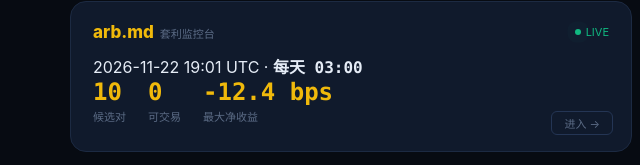
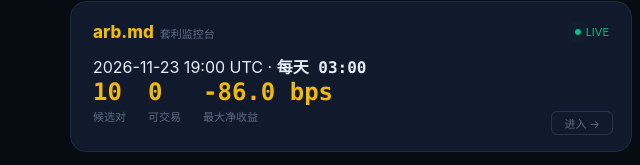
Before and after one commit to bigmiaoman-svg/bigmiaoman-svg.github.io, a plain HTML site: page index.html in a window 1280 px wide. Shown: the part 377-542 px from the top of the page, 0-640 px from the left. Drawn offline with Linux system fonts and the light colour scheme.

Commit message:
deploy jinse_built.html 2026-11-23 19:01 UTC

```diff
--- a/index.html
+++ b/index.html
@@ -190,7 +190,7 @@ function applyTheme(t){document.documentElement.setAttribute('data-theme',t);doc
 document.getElementById('themeBtn').onclick=()=>applyTheme(document.documentElement.getAttribute('data-theme')==='light'?'dark':'light');
 
 /* ===== 四站摘要（build_site.py 注入真实数据） ===== */
-const SUMMARY = {"arb": {"cand": 10, "ok": 0, "net": "-12.4 bps", "ts": "2026-11-22T19:01", "freq": "每天 03:00"}, "hunt": {"total": 358, "ai": 235, "tags": "AI/游戏/基建/RWA", "freq": "RootData 3 天 + PureAlpha 12h", "ts_rd": "2026-09-14", "ts_pa": "2026-11-23T16:15:03Z"}, "pump": {"new": 3, "move": 3, "hot": "fone", "freq": "云端每 15 分钟", "ts": "2026-11-23T13:42"}};
+const SUMMARY = {"arb": {"cand": 10, "ok": 0, "net": "-86.0 bps", "ts": "2026-11-23T19:00", "freq": "每天 03:00"}, "hunt": {"total": 358, "ai": 235, "tags": "AI/游戏/基建/RWA", "freq": "RootData 3 天 + PureAlpha 12h", "ts_rd": "2026-09-14", "ts_pa": "2026-11-23T16:15:03Z"}, "pump": {"new": 3, "move": 3, "hot": "fone", "freq": "云端每 15 分钟", "ts": "2026-11-23T13:42"}};
 document.getElementById('arbCand').textContent=SUMMARY.arb.cand;
 document.getElementById('arbOk').textContent=SUMMARY.arb.ok;
 document.getElementById('arbNet').textContent=SUMMARY.arb.net;
```
